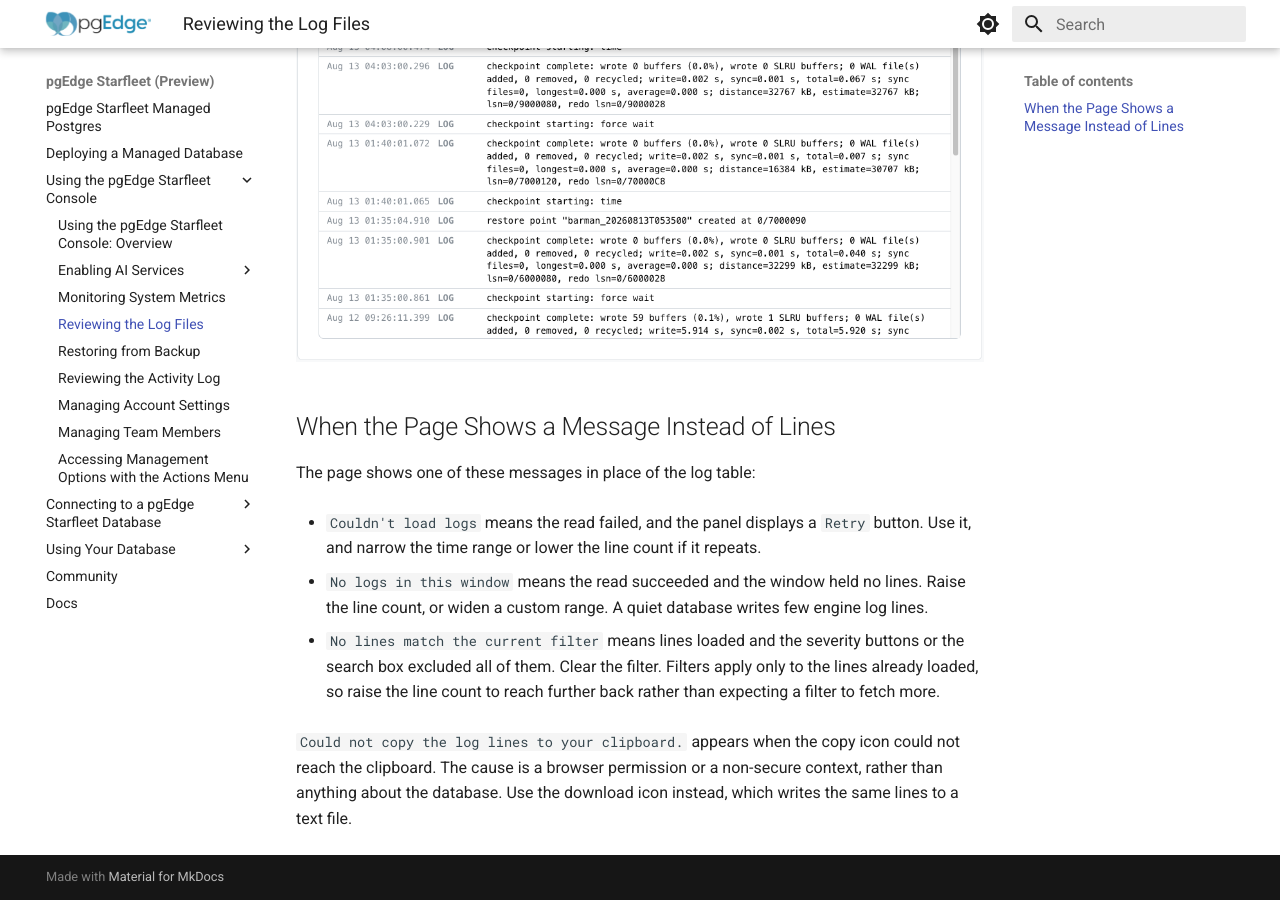
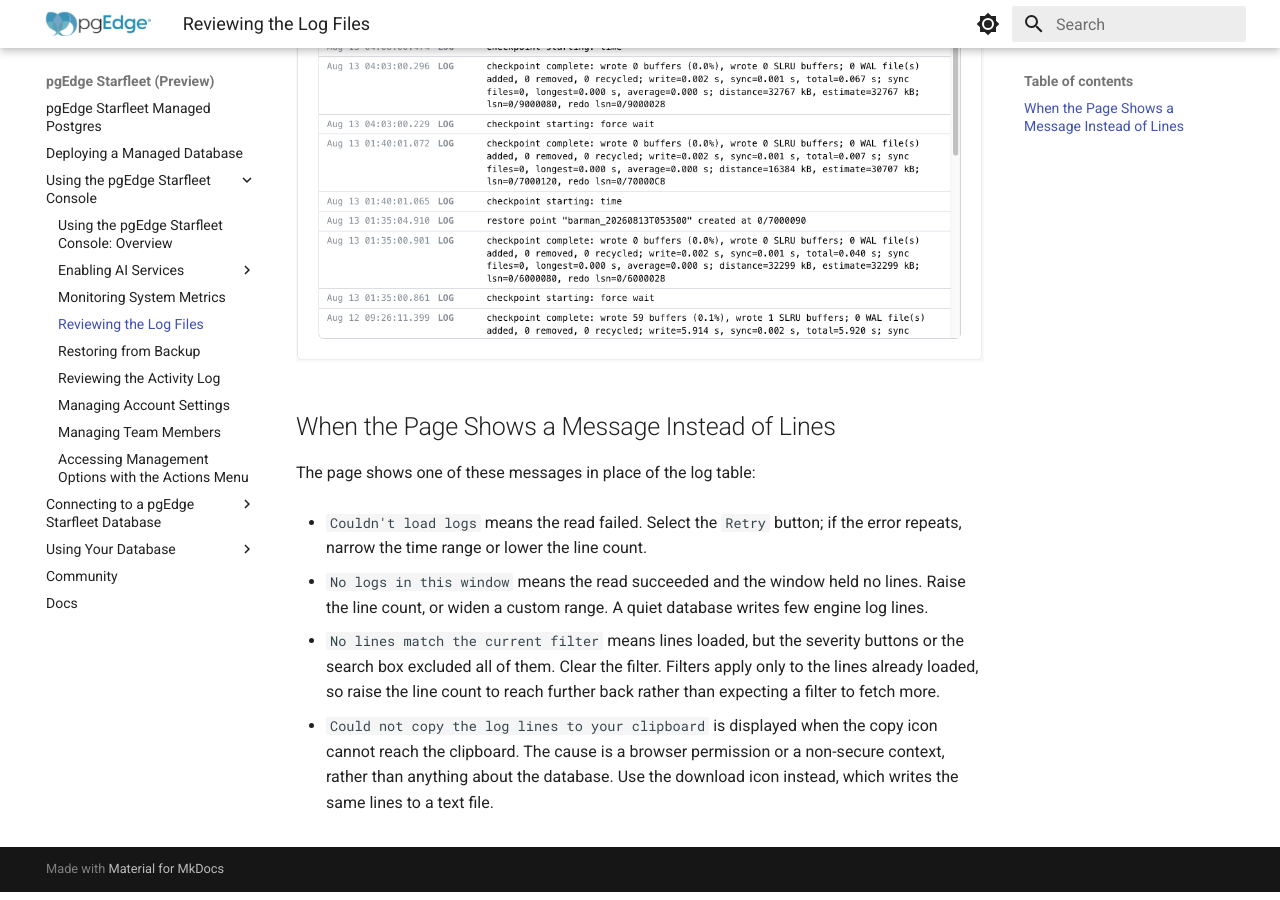
Before and after one commit to pgEdge/pgedge-starfleet-docs, an MkDocs documentation site: the page built from docs/using_console/logs.md, in a window 1280 px wide and 900 px high, scrolled down 1003 px. Built offline with MkDocs 1.6.1 and Material for MkDocs 9.7.7, drawn with Linux system fonts in a browser that asks for light colours; some of the changed text lies outside the part shown.

Commit message:
Review and greedily rewrap logs.md
Fixed while reviewing: a conditional lead-in that should be
declarative to match the convention used elsewhere ("The page
shows..." not "If the page shows..."), "can not" -> "cannot", an
awkward dangling-modifier sentence in the Couldn't-load-logs bullet,
and an unclear "means X and Y excluded" clause that needed "but" for
the contrast to read correctly. Rewrapped every paragraph, list
item, and hint body to fill lines to 79 characters.

```diff
--- a/docs/using_console/logs.md
+++ b/docs/using_console/logs.md
@@ -1,34 +1,33 @@
 # Reviewing the Log Files
 
-The `Logs` pane on your database's management page displays the most
-recent entries from your database's log file. Each entry shows the
-timestamp, log level (for example, `LOG`), and message.
+The `Logs` pane on your database's management page displays the most recent
+entries from your database's log file. Each entry shows the timestamp, log
+level (for example, `LOG`), and message.
 
-The `Logs` page displays the Postgres engine log for your database.
-Records arrive newest first, with the newest line displayed at the top.
+The `Logs` page displays the Postgres engine log for your database. Records
+arrive newest first, with the newest line displayed at the top.
 
-* Select `100`, `250`, `500`, or `1000` to control how many of the
-  newest log lines are loaded.
+* Select `100`, `250`, `500`, or `1000` to control how many of the newest log
+  lines are loaded.
 
-* Select `Live tail` to follow new log entries as they arrive, which
-  fetches new lines every 8 seconds, or select `Custom` to specify a
-  fixed time range.
+* Select `Live tail` to follow new log entries as they arrive, which fetches
+  new lines every 8 seconds, or select `Custom` to specify a fixed time range.
 
 * Use the `Search messages` field to filter entries by keyword.
-* Toggle `Live` to enable or disable automatic updates. `Live` is
-  disabled while a `Custom` range is applied.
+* Toggle `Live` to enable or disable automatic updates. `Live` is disabled
+  while a `Custom` range is applied.
 
-* Select a severity button (for example, `log` or `fatal`) to filter
-  entries by level.
+* Select a severity button (for example, `log` or `fatal`) to filter entries by
+  level.
 
-* Use the copy and download icons (in the upper-right corner of the log
-  table) to copy or download the lines currently shown.
+* Use the copy and download icons (in the upper-right corner of the log table)
+  to copy or download the lines currently shown.
 
 !!! hint
 
     The severity buttons and the `Search messages` field filter the lines
     already loaded rather than fetching more, so raise the line count to reach
-    further back. When new lines arrive while you are scrolled away from the
+    older entries. If new lines arrive while you are scrolled away from the
     top, a button appears counting them, and selecting it returns you to the
     newest line. `Load older lines`, at the foot of the table, extends the
     loaded history until the page reads `End of the loaded history`.
@@ -39,20 +38,19 @@ Records arrive newest first, with the newest line displayed at the top.
 
 The page shows one of these messages in place of the log table:
 
-* `Couldn't load logs` means the read failed, and the panel displays a
-  `Retry` button. Use it, and narrow the time range or lower the line count
-  if it repeats.
+* `Couldn't load logs` means the read failed. Select the `Retry` button; if the
+  error repeats, narrow the time range or lower the line count.
 
 * `No logs in this window` means the read succeeded and the window held no
-  lines. Raise the line count, or widen a custom range. A quiet database
-  writes few engine log lines.
+  lines. Raise the line count, or widen a custom range. A quiet database writes
+  few engine log lines.
 
-* `No lines match the current filter` means lines loaded and the severity
+* `No lines match the current filter` means lines loaded, but the severity
   buttons or the search box excluded all of them. Clear the filter. Filters
   apply only to the lines already loaded, so raise the line count to reach
   further back rather than expecting a filter to fetch more.
 
-`Could not copy the log lines to your clipboard.` appears when the copy icon
-could not reach the clipboard. The cause is a browser permission or a
-non-secure context, rather than anything about the database. Use the
-download icon instead, which writes the same lines to a text file.
+* `Could not copy the log lines to your clipboard` is displayed when the copy
+  icon cannot reach the clipboard. The cause is a browser permission or a
+  non-secure context, rather than anything about the database. Use the download
+  icon instead, which writes the same lines to a text file.
```
